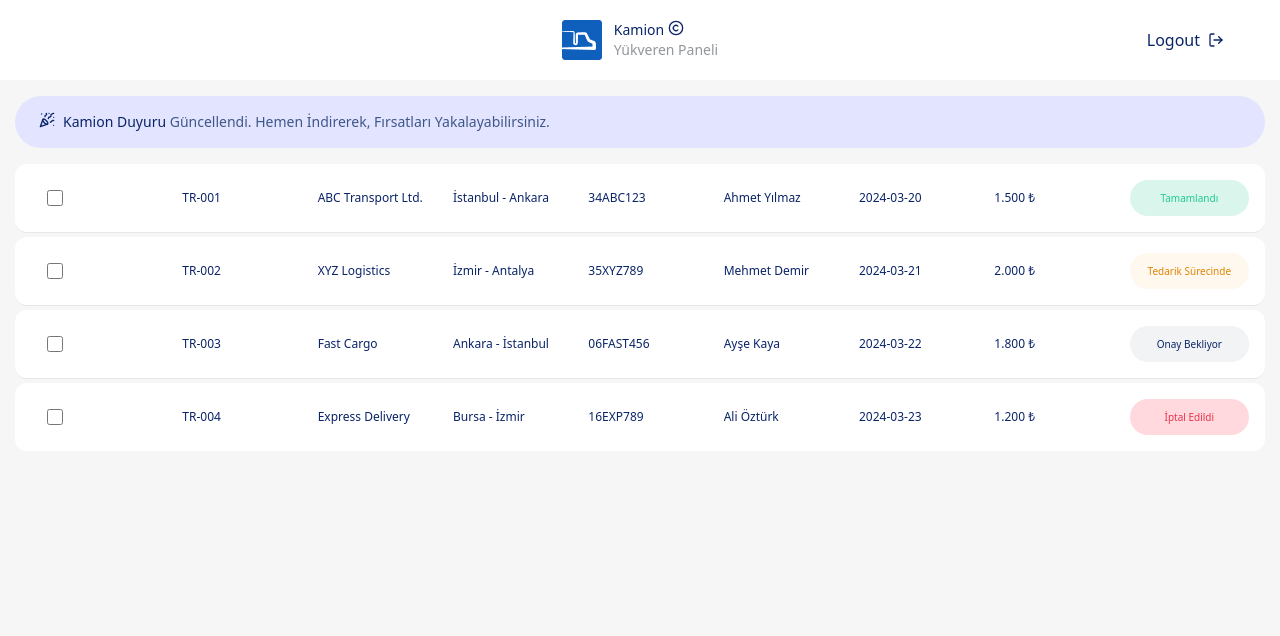
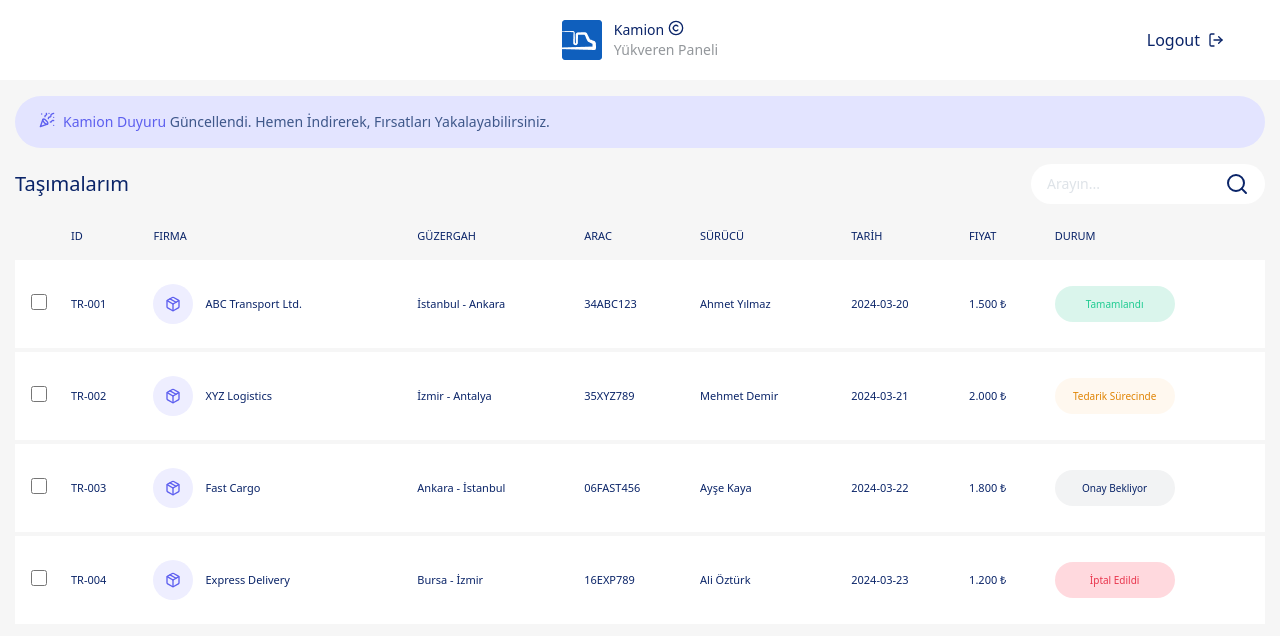
Before and after one commit to muhammedogz/kamion-nextjs, a Next.js app: page /dashboard in a window 1280 px wide. Shown: the top 636 px of the page. Built offline with nearby package versions, Linux system fonts and the light colour scheme; sample sign-in values are in the browser's storage.

Commit message:
create table view and handle relative components

```diff
--- a/src/components/campaign/AnnouncementBanner.tsx
+++ b/src/components/campaign/AnnouncementBanner.tsx
@@ -23,7 +23,7 @@
       )}
       onClick={onClick}
     >
-      <PartyPopperIcon className="text-fg-primary size-4" />
+      <PartyPopperIcon className="text-fg-icon size-4" />
       {children}
     </div>
   );
--- /dev/null
+++ b/src/components/pages/dashboard/transport/TransportHeader.tsx
@@ -0,0 +1,57 @@
+import React from 'react';
+import { Typography } from '@/components/ui/typography';
+import { TableHeader, TableHead, TableRow } from '@/components/ui/table';
+
+const TransportHeader: React.FC = () => {
+  return (
+    <TableHeader>
+      <TableRow className="text-fg-tertiary">
+        <TableHead className="w-12 px-4">
+          <div />
+        </TableHead>
+        <TableHead>
+          <Typography variant="bodyXSmall" className="font-regular">
+            ID
+          </Typography>
+        </TableHead>
+        <TableHead>
+          <Typography variant="bodyXSmall" className="font-regular">
+            FIRMA
+          </Typography>
+        </TableHead>
+        <TableHead>
+          <Typography variant="bodyXSmall" className="font-regular">
+            GÜZERGAH
+          </Typography>
+        </TableHead>
+        <TableHead>
+          <Typography variant="bodyXSmall" className="font-regular">
+            ARAC
+          </Typography>
+        </TableHead>
+        <TableHead>
+          <Typography variant="bodyXSmall" className="font-regular">
+            SÜRÜCÜ
+          </Typography>
+        </TableHead>
+        <TableHead>
+          <Typography variant="bodyXSmall" className="font-regular">
+            TARİH
+          </Typography>
+        </TableHead>
+        <TableHead>
+          <Typography variant="bodyXSmall" className="font-regular">
+            FIYAT
+          </Typography>
+        </TableHead>
+        <TableHead>
+          <Typography variant="bodyXSmall" className="font-regular">
+            DURUM
+          </Typography>
+        </TableHead>
+      </TableRow>
+    </TableHeader>
+  );
+};
+
+export default TransportHeader;
--- a/src/components/pages/dashboard/transport/TransportItem.tsx
+++ b/src/components/pages/dashboard/transport/TransportItem.tsx
@@ -1,6 +1,8 @@
 import React from 'react';
 import { StatusType, TransportStatus } from './TransportStatus';
 import { Typography } from '@/components/ui/typography';
+import { TableCell, TableRow } from '@/components/ui/table';
+import { Package } from 'lucide-react';
 
 interface TransportItemProps {
   id: string;
@@ -28,31 +30,53 @@
   onSelectionChange,
 }) => {
   return (
-    <div
-      className="flex items-center rounded-xl bg-white p-4 hover:bg-white/70"
+    <TableRow
+      className="text-fg-primary h-22 cursor-pointer rounded-full bg-white hover:bg-white/70"
       onClick={() => onSelectionChange(id, !selected)}
     >
-      <div className="flex w-full items-center">
-        <div className="text-fg-primary ml-4 grid w-full grid-cols-9 items-center gap-4">
+      <TableCell className="w-12 px-4">
         <input
           type="checkbox"
           checked={selected}
           onChange={(e) => onSelectionChange(id, e.target.checked)}
           className="h-4 w-4 rounded border-gray-300 text-blue-600 focus:ring-blue-500"
         />
+      </TableCell>
+      <TableCell>
         <Typography variant="bodyXSmall">{id}</Typography>
-          <Typography variant="bodyXSmall">{company}</Typography>
+      </TableCell>
+      <TableCell>
+        <Typography
+          variant="bodyXSmall"
+          className="inline-flex items-center gap-3"
+        >
+          <div className="bg-icon-bg flex size-10 items-center justify-center rounded-full p-1">
+            <Package className="text-fg-icon size-4" />
+          </div>
+          {company}
+        </Typography>
+      </TableCell>
+      <TableCell>
         <Typography variant="bodyXSmall">{route}</Typography>
+      </TableCell>
+      <TableCell>
         <Typography variant="bodyXSmall">{vehicle}</Typography>
+      </TableCell>
+      <TableCell>
         <Typography variant="bodyXSmall">{driver}</Typography>
+      </TableCell>
+      <TableCell>
         <Typography variant="bodyXSmall">{date}</Typography>
+      </TableCell>
+      <TableCell>
         <Typography variant="bodyXSmall">
           {price.toLocaleString('tr-TR')} ₺
         </Typography>
+      </TableCell>
+      <TableCell>
         <TransportStatus variant={status} />
-        </div>
-      </div>
-    </div>
+      </TableCell>
+    </TableRow>
   );
 };
 
--- a/src/components/pages/dashboard/transport/TransportList.tsx
+++ b/src/components/pages/dashboard/transport/TransportList.tsx
@@ -1,6 +1,11 @@
 import TransportItem from '@/components/pages/dashboard/transport/TransportItem';
+import TransportHeader from '@/components/pages/dashboard/transport/TransportHeader';
 import { StatusType } from '@/components/pages/dashboard/transport/TransportStatus';
 import React, { useState } from 'react';
+import { Table, TableBody } from '@/components/ui/table';
+import { Typography } from '@/components/ui/typography';
+import { Input } from '@/components/ui/input';
+import { SearchIcon } from 'lucide-react';
 
 interface Transport {
   id: string;
@@ -72,8 +77,20 @@
   };
 
   return (
-    <div className="w-full">
-      <div className="min-w-full space-y-1 divide-y divide-gray-200">
+    <div className="w-full space-y-2">
+      <div className="flex items-center justify-between">
+        <Typography variant="h4" weight="regular" className="text-fg-primary">
+          Taşımalarım
+        </Typography>
+        <Input
+          endAdornment={<SearchIcon className="text-fg-primary" />}
+          className="min-w-40 bg-white"
+          placeholder="Arayın..."
+        />
+      </div>
+      <Table className="border-separate border-spacing-y-1">
+        <TransportHeader />
+        <TableBody className="space-y-1">
           {testData.map((transport) => (
             <TransportItem
               key={transport.id}
@@ -82,7 +99,8 @@
               onSelectionChange={handleSelectionChange}
             />
           ))}
-      </div>
+        </TableBody>
+      </Table>
     </div>
   );
 };
--- a/src/components/pages/dashboard/transport/TransportStatus.tsx
+++ b/src/components/pages/dashboard/transport/TransportStatus.tsx
@@ -2,7 +2,7 @@
 import { cn } from '@/lib/utils';
 
 const transportStatusVariants = cva(
-  'h-9 w-full px-4 py-3.5 rounded-full flex items-center justify-center text-[10px] text-center',
+  'h-9 w-30 px-4 py-3.5 rounded-full flex items-center justify-center text-[10px] text-center',
   {
     variants: {
       variant: {
--- a/src/components/pages/login/login-form.tsx
+++ b/src/components/pages/login/login-form.tsx
@@ -13,7 +13,7 @@
   FormLabel,
   FormMessage,
 } from '@/components/ui/form';
-import { Input } from '@/components/ui/input';
+import { Input } from '@/components/ui/floating-input';
 import { useLogin } from '@/hooks/useLogin';
 
 const loginSchema = z.object({
--- a/src/components/ui/input.tsx
+++ b/src/components/ui/input.tsx
@@ -3,44 +3,48 @@
 import { cn } from '@/lib/utils';
 
 type InputProps = React.ComponentProps<'input'> & {
-  label?: React.ReactNode;
+  startAdornment?: React.ReactNode;
   endAdornment?: React.ReactNode;
+  variant?: 'default' | 'ghost';
 };
 
 function Input({
   className,
   type,
-  label,
   id,
+  startAdornment,
   endAdornment,
-  ref,
+  variant = 'default',
   ...props
 }: InputProps) {
   return (
-    <div
-      className={cn(
-        'group border-input-border relative flex h-22 flex-col gap-2 rounded-lg border bg-transparent p-6 transition-[color,box-shadow] outline-none disabled:pointer-events-none disabled:cursor-not-allowed disabled:opacity-50',
-        'focus-visible:border-ring focus-visible:ring-ring/50 focus-visible:ring-[3px]',
-        'aria-invalid:ring-destructive/20 dark:aria-invalid:ring-destructive/40 aria-invalid:border-destructive'
-      )}
-      {...props}
-    >
-      {label}
+    <div className="group relative">
+      <div className="absolute inset-y-0 left-4 flex items-center transition-transform duration-200 group-focus-within:scale-110">
+        {startAdornment}
+      </div>
       <input
-        ref={ref}
         id={id}
         type={type}
         data-slot="input"
         // Purposely set to new-password to prevent auto-fill
-        autoComplete="new-password"
+        autoComplete={'new-password'}
         className={cn(
-          'placeholder:text-fg-muted/50 selection:bg-bg-primary text-fg-primary flex h-full w-full min-w-0 border border-none bg-none p-0 text-base transition-[color,box-shadow] outline-none selection:text-white file:inline-flex file:h-7 file:border-0 file:bg-transparent file:text-sm file:font-medium placeholder:invisible disabled:pointer-events-none disabled:cursor-not-allowed disabled:opacity-50',
-          'focus-visible:ring-none focus-within:placeholder:visible focus-visible:border-none',
+          'placeholder:text-fg-muted/50 selection:bg-bg-primary/20',
+          'flex w-full min-w-0 rounded-full',
+          'px-4 py-2.5 text-base transition-all duration-200',
+          'ring-0 outline-none',
+          'hover:border-border/60 hover:bg-background/80',
+          'focus:border-primary/50 focus:bg-background focus:ring-primary/20 focus:ring-1',
+          'disabled:pointer-events-none disabled:cursor-not-allowed disabled:opacity-50',
+          'file:inline-flex file:h-7 file:border-0 file:bg-transparent file:text-sm file:font-medium',
+          'md:text-sm',
+          variant === 'ghost' &&
+            'hover:bg-background/50 border-none bg-transparent',
           className
         )}
         {...props}
       />
-      <div className="absolute inset-y-0 right-6 flex items-center">
+      <div className="absolute inset-y-0 right-4 flex items-center transition-transform duration-200 group-focus-within:scale-110">
         {endAdornment}
       </div>
     </div>
--- /dev/null
+++ b/src/components/ui/table.tsx
@@ -0,0 +1,105 @@
+import * as React from 'react';
+
+import { cn } from '@/lib/utils';
+
+function Table({ className, ...props }: React.ComponentProps<'table'>) {
+  return (
+    <div
+      data-slot="table-container"
+      className="relative w-full overflow-x-auto"
+    >
+      <table
+        data-slot="table"
+        className={cn('w-full caption-bottom text-sm', className)}
+        {...props}
+      />
+    </div>
+  );
+}
+
+function TableHeader({ className, ...props }: React.ComponentProps<'thead'>) {
+  return (
+    <thead
+      data-slot="table-header"
+      className={cn('[&_tr]:border-b', className)}
+      {...props}
+    />
+  );
+}
+
+function TableBody({ className, ...props }: React.ComponentProps<'tbody'>) {
+  return <tbody data-slot="table-body" className={cn(className)} {...props} />;
+}
+
+function TableFooter({ className, ...props }: React.ComponentProps<'tfoot'>) {
+  return (
+    <tfoot
+      data-slot="table-footer"
+      className={cn(
+        'bg-muted/50 border-t font-medium [&>tr]:last:border-b-0',
+        className
+      )}
+      {...props}
+    />
+  );
+}
+
+function TableRow({ className, ...props }: React.ComponentProps<'tr'>) {
+  return (
+    <tr
+      data-slot="table-row"
+      className={cn('data-[state=selected]:bg-bg-dashboard', className)}
+      {...props}
+    />
+  );
+}
+
+function TableHead({ className, ...props }: React.ComponentProps<'th'>) {
+  return (
+    <th
+      data-slot="table-head"
+      className={cn(
+        'text-foreground h-10 px-2 text-left align-middle font-medium whitespace-nowrap [&:has([role=checkbox])]:pr-0 [&>[role=checkbox]]:translate-y-[2px]',
+        className
+      )}
+      {...props}
+    />
+  );
+}
+
+function TableCell({ className, ...props }: React.ComponentProps<'td'>) {
+  return (
+    <td
+      data-slot="table-cell"
+      className={cn(
+        'p-2 align-middle whitespace-nowrap [&:has([role=checkbox])]:pr-0 [&>[role=checkbox]]:translate-y-[2px]',
+        className
+      )}
+      {...props}
+    />
+  );
+}
+
+function TableCaption({
+  className,
+  ...props
+}: React.ComponentProps<'caption'>) {
+  return (
+    <caption
+      data-slot="table-caption"
+      className={cn('text-muted-foreground mt-4 text-sm', className)}
+      {...props}
+    />
+  );
+}
+
+export {
+  Table,
+  TableHeader,
+  TableBody,
+  TableFooter,
+  TableHead,
+  TableRow,
+  TableCell,
+  TableCaption,
+};
--- a/src/components/ui/typography.tsx
+++ b/src/components/ui/typography.tsx
@@ -2,17 +2,17 @@
 import { cva, type VariantProps } from 'class-variance-authority';
 import { cn } from '@/lib/utils';
 
-const typographyVariants = cva('', {
+const typographyVariants = cva('text-fg-primary', {
   variants: {
     variant: {
       h1: 'text-[64px] font-medium leading-[138%] tracking-normal',
       h2: 'text-[48px] font-medium leading-[64px] tracking-normal',
       h3: 'text-2xl font-medium leading-[120%] tracking-normal',
-      h4: 'text-lg font-medium leading-[120%] tracking-normal',
+      h4: 'text-[20px] font-medium leading-[120%] tracking-normal',
       bodyLarge: 'text-xl leading-[144%]',
       bodyBase: 'text-base',
       bodySmall: 'text-sm',
-      bodyXSmall: 'text-xs leading-[166%]',
+      bodyXSmall: 'text-[11px] leading-[166%]',
     },
     weight: {
       light: 'font-light',
--- a/src/pages/dashboard.tsx
+++ b/src/pages/dashboard.tsx
@@ -28,7 +28,7 @@
                   typographyVariants({
                     variant: 'bodySmall',
                     weight: 'medium',
-                    className: 'text-fg-primary',
+                    className: 'text-fg-icon',
                   })
                 )}
               >
--- a/src/styles/globals.css
+++ b/src/styles/globals.css
@@ -11,6 +11,7 @@
   --color-bg-inProgress: #fdbb60;
   --color-bg-cancelled: #ffd9de;
   --color-bg-pendingApproval: #f2f3f4;
+  --color-icon-bg: #eeeeff;
 
   /* Foreground */
   --color-fg-primary: #0a2468;
@@ -22,6 +23,7 @@
   --color-fg-inProgress: #e08404;
   --color-fg-cancelled: #e9344c;
   --color-fg-pendingApproval: #0a2468;
+  --color-fg-icon: #5d5fef;
   --color-input-border: #092256;
 
   --color-destructive: #e9344c;
```
Also changed, not shown: src/components/ui/floating-input.tsx (added, +50 -0 lines). Lines whose indentation alone changed are shown as unchanged.
